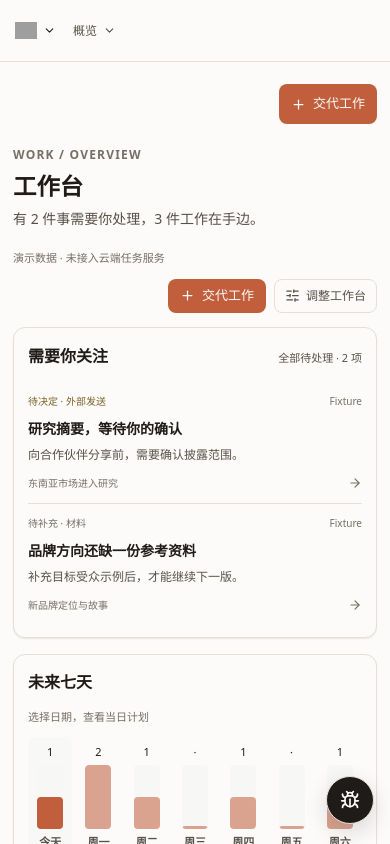
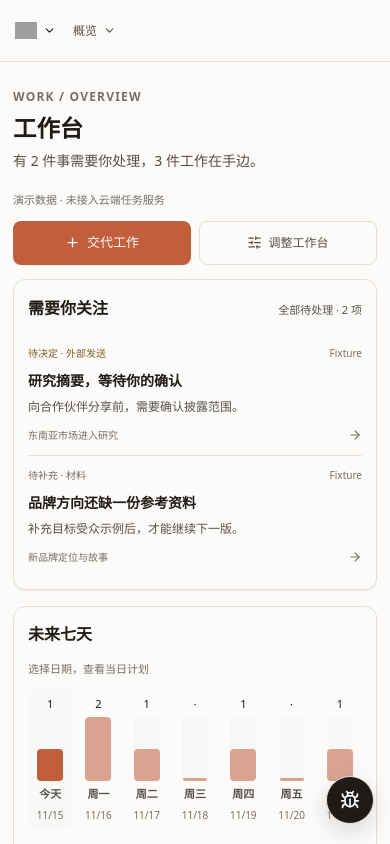
Before and after one commit to uichat-mira/mira-cloud, a React (Vite) app in the folder apps/web/: page / in a window 390 px wide. Shown: the top 844 px of the page. Built offline with nearby package versions, Linux system fonts and the light colour scheme; grey boxes are pictures that could not be loaded.

Commit message:
fix(work): remove repeated delegation CTA and fix mobile cockpit actions (#112)
Co-authored-by: Tomz Dang <dangjingtao@gmail.com>

```diff
--- a/apps/web/src/features/work/work.css
+++ b/apps/web/src/features/work/work.css
@@ -684,28 +684,7 @@ button.workbench-secondary-link {
   color: rgb(var(--mira-color-warning-text));
 }
 
-.workbench-mobile-utility {
-  display: none;
-}
-
 @media (max-width: 980px) {
-  .workbench-mobile-utility {
-    display: flex;
-    align-items: center;
-    justify-content: flex-end;
-    gap: 12px;
-    margin-bottom: 18px;
-  }
-
-  .workbench-mobile-utility .workbench-primary-link {
-    flex: 0 0 auto;
-    min-height: 40px;
-  }
-
-  .workbench-page-header .workbench-primary-link {
-    display: none;
-  }
-
   .workbench-page-header {
     min-height: 88px;
     gap: 14px;
@@ -1208,6 +1187,37 @@ button.workbench-secondary-link {
   }
 }
 
+/* Narrow Work content: the two Home actions sit together below the fixture note. */
+@container (max-width: 620px) {
+  .workbench-cockpit-toolbar {
+    flex-direction: column;
+    align-items: stretch;
+  }
+
+  .workbench-cockpit-toolbar p {
+    flex: none;
+  }
+
+  .workbench-cockpit-toolbar-actions {
+    display: grid;
+    grid-template-columns: repeat(2, minmax(0, 1fr));
+    width: 100%;
+    margin-left: 0;
+    white-space: normal;
+  }
+
+  .workbench-cockpit-toolbar-actions > button {
+    min-width: 0;
+    min-height: 44px;
+  }
+}
+
+@container (max-width: 280px) {
+  .workbench-cockpit-toolbar-actions {
+    grid-template-columns: minmax(0, 1fr);
+  }
+}
+
 @media (pointer: coarse) {
   .workbench-cockpit-customize,
   .workbench-cockpit-reset,
--- a/apps/web/src/features/work/workspace-view.tsx
+++ b/apps/web/src/features/work/workspace-view.tsx
@@ -1126,14 +1126,6 @@ export function WorkspaceShell() {
       }
       mobileContextTitle={getContextTitle(location.pathname, scenario)}
     >
-      {isWork && location.pathname !== "/new" ? (
-        <div className="workbench-mobile-utility">
-          <button type="button" className="workbench-primary-link" onClick={openDelegation}>
-            <Plus size={15} aria-hidden="true" />
-            交代工作
-          </button>
-        </div>
-      ) : null}
       <Routes>
         <Route
           path="/"
```
Also changed, not shown: 2 other files (tests, documents, lock files or other folders).
